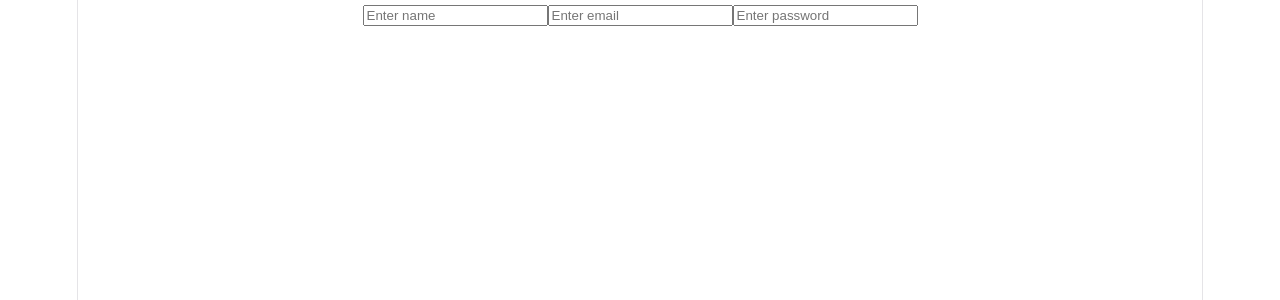
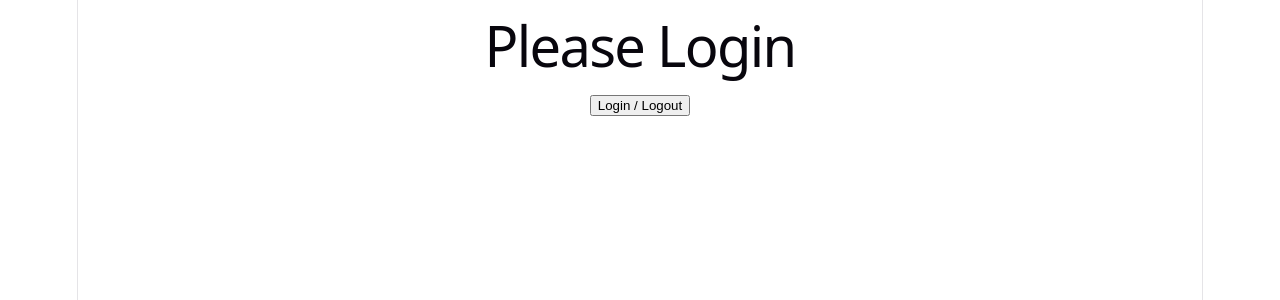
Before and after one commit to maskibhavika-cmyk/react-revision, a React (Vite) app in the folder revision/: page / in a window 1280 px wide. Shown: the top 300 px of the page. Built offline with nearby package versions, Linux system fonts and the light colour scheme.

Commit message:
conditional rendering

```diff
--- a/revision/src/App.jsx
+++ b/revision/src/App.jsx
@@ -184,47 +184,71 @@
 
 
 //  Multiple Inputs Handling
+// import React, { useState } from 'react'
+
+// const App = () => {
+//   const [form, setForm] = useState({
+//     name: "",
+//     email: "",
+//     password: ""
+//   })
+
+//   const handleChange = (e) => {
+//     setForm({
+//     ...form, //purani saari values ko copy kar dega
+//       [e.target.name]: e.target.value
+//     })
+//   }
+
+//   return (
+//     <div>
+//       <input
+//         name="name"
+//         value={form.name}
+//         onChange={handleChange}
+//         placeholder="Enter name"
+//       />
+
+//       <input
+//         name="email"
+//         value={form.email}
+//         onChange={handleChange}
+//         placeholder="Enter email"
+//       />
+
+//       <input
+//         name="password"
+//         value={form.password}
+//         onChange={handleChange}
+//         placeholder="Enter password"
+//       />
+
+//       <h3>{form.name}</h3>
+//       <h3>{form.email}</h3>
+//       <h3>{form.password}</h3>
+//     </div>
+//   )
+// }
+
+// export default App
+
+//  conditional rendering
 import React, { useState } from 'react'
 
 const App = () => {
-  const [form, setForm] = useState({
-    name: "",
-    email: "",
-    password: ""
-  })
-
-  const handleChange = (e) => {
-    setForm({
-      ...form,
-      [e.target.name]: e.target.value
-    })
-  }
+  const [isLoggedIn, setIsLoggedIn] = useState(false)
 
   return (
     <div>
-      <input
-        name="name"
-        value={form.name}
-        onChange={handleChange}
-        placeholder="Enter name"
-      />
+      {isLoggedIn ? (
+        <h1>Welcome Bhavika</h1>
+      ) : (
+        <h1>Please Login</h1>
+      )}
 
-      <input
-        name="email"
-        value={form.email}
-        onChange={handleChange}
-        placeholder="Enter email"
-      />
-
-      <input
-        name="password"
-        value={form.password}
-        onChange={handleChange}
-        placeholder="Enter password"
-      />
-
-      <h3>{form.name}</h3>
-      <h3>{form.email}</h3>
+      <button onClick={() => setIsLoggedIn(!isLoggedIn)}>
+        Login / Logout
+      </button>
     </div>
   )
 }
```
